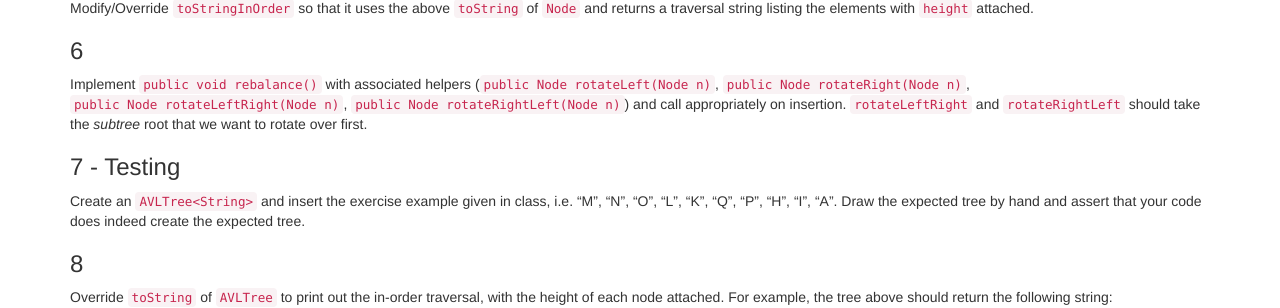
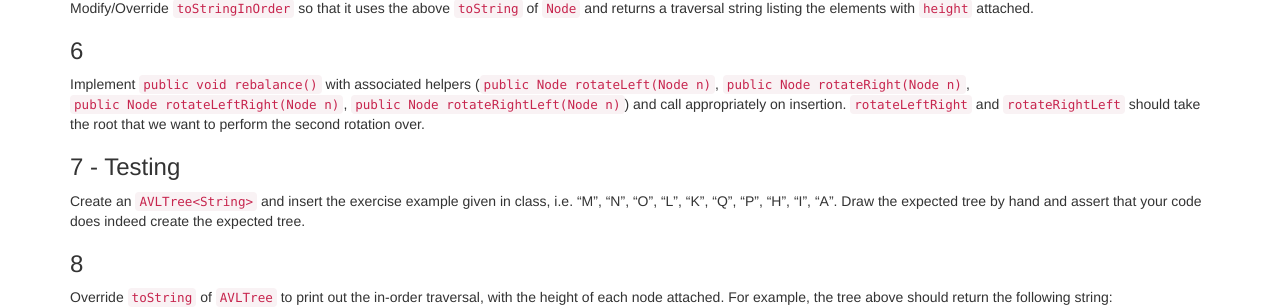
Before and after one commit to kalte0/BMC-CS-151.github.io, a Jekyll site: the page built from labs/Lab10.md, in a window 1280 px wide and 900 px high, scrolled down 802 px. Shown: the part 216-524 px from the top of the window. Built offline with Jekyll 4.4.1, drawn with Linux system fonts in a browser that asks for light colours; nearby versions of some CDN libraries.

Commit message:
Update Lab10.md

```diff
--- a/labs/Lab10.md
+++ b/labs/Lab10.md
@@ -96,7 +96,7 @@ and returns a traversal string listing the elements with `height` attached.
 
 ### 6
 Implement `public void rebalance()` with associated helpers (`public Node rotateLeft(Node n)`, `public Node rotateRight(Node n)`, `public Node rotateLeftRight(Node n)`,
-`public Node rotateRightLeft(Node n)`) and call appropriately on insertion. `rotateLeftRight` and `rotateRightLeft` should take the _subtree_ root that we want to rotate over first.
+`public Node rotateRightLeft(Node n)`) and call appropriately on insertion. `rotateLeftRight` and `rotateRightLeft` should take the root that we want to perform the second rotation over.
 
 ### 7 - Testing
 Create an `AVLTree<String>` and insert the exercise example given in class, i.e. “M”, “N”,
```
